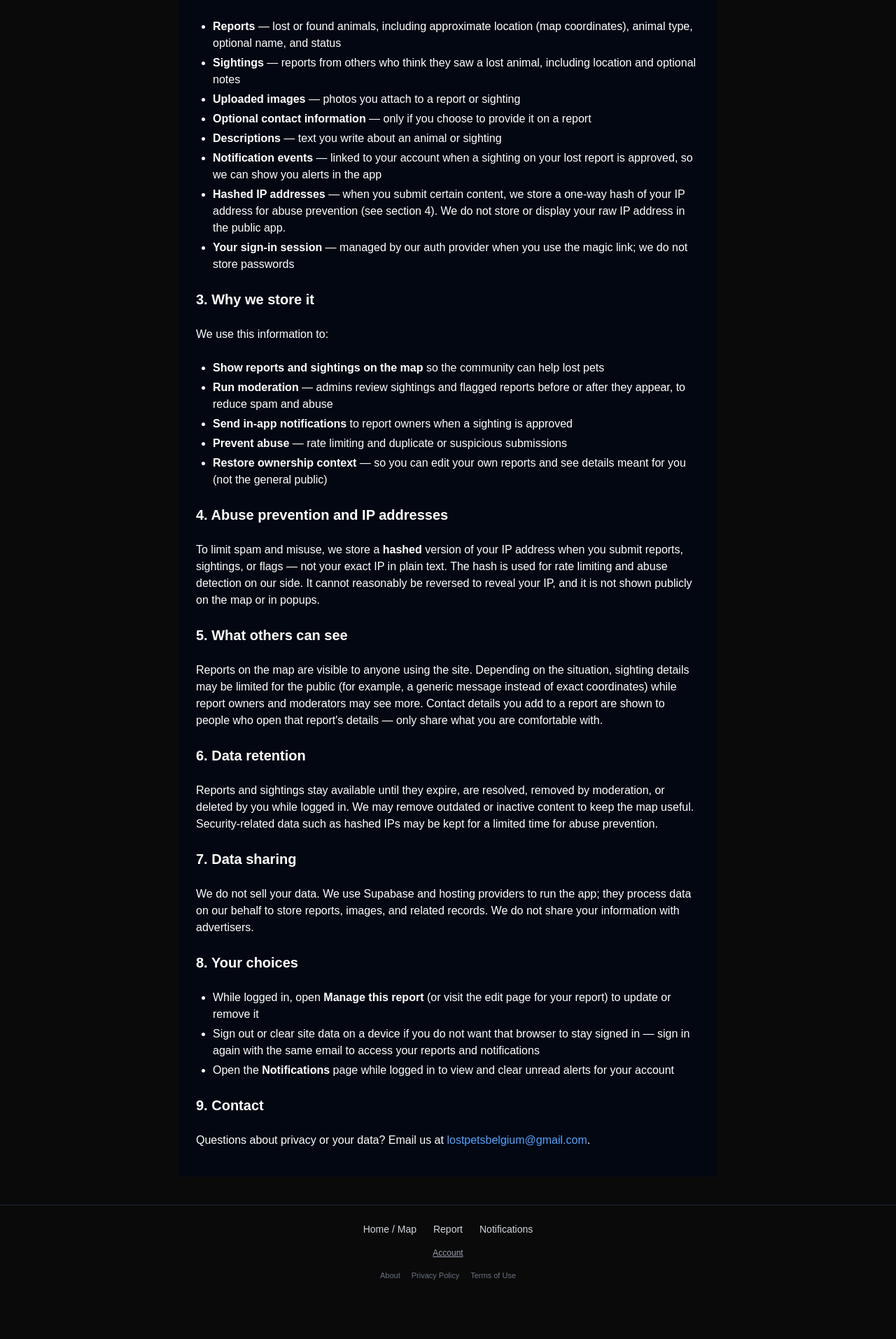
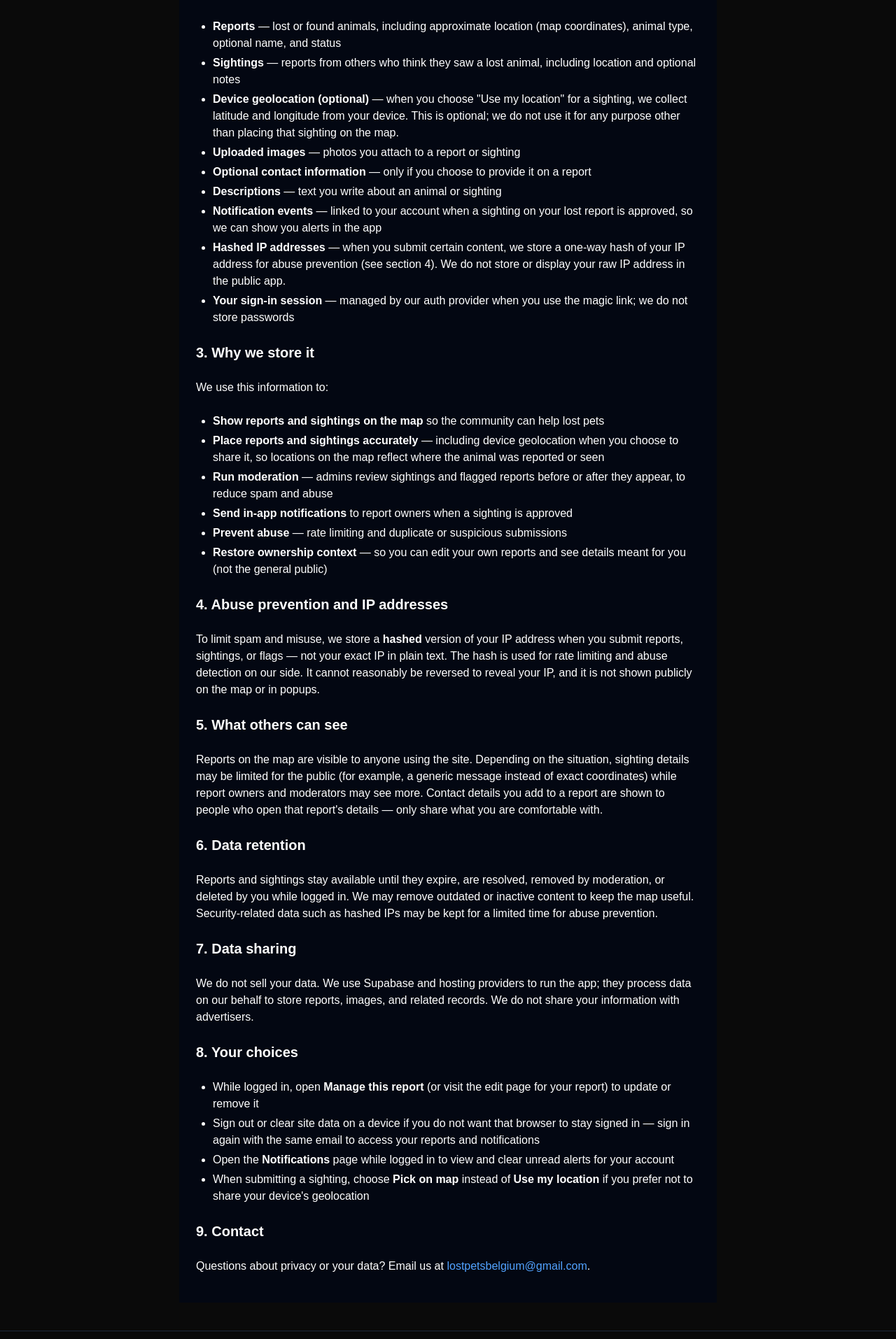
Before and after one commit to jgilis/LostPetsWebsite, a Next.js app: page /privacy in a window 1280 px wide. Shown: the part 486-2400 px from the top of the page at 70% size. Before the commit the page ends 2342 px from the top, so only its background shows below. Built offline with nearby package versions, Linux system fonts and the light colour scheme; no server answers.

Commit message:
update privacy on current geolocation usage

```diff
--- a/app/privacy/page.tsx
+++ b/app/privacy/page.tsx
@@ -34,6 +34,12 @@ export default function PrivacyPolicy() {
           lost animal, including location and optional notes
         </li>
         <li>
+          <strong>Device geolocation (optional)</strong> — when you choose
+          &quot;Use my location&quot; for a sighting, we collect latitude and
+          longitude from your device. This is optional; we do not use it for any
+          purpose other than placing that sighting on the map.
+        </li>
+        <li>
           <strong>Uploaded images</strong> — photos you attach to a report or
           sighting
         </li>
@@ -68,6 +74,11 @@ export default function PrivacyPolicy() {
         <li>
           <strong>Show reports and sightings on the map</strong> so the
           community can help lost pets
+        </li>
+        <li>
+          <strong>Place reports and sightings accurately</strong> — including
+          device geolocation when you choose to share it, so locations on the
+          map reflect where the animal was reported or seen
         </li>
         <li>
           <strong>Run moderation</strong> — admins review sightings and
@@ -137,6 +148,11 @@ export default function PrivacyPolicy() {
           Open the <strong>Notifications</strong> page while logged in to view
           and clear unread alerts for your account
         </li>
+        <li>
+          When submitting a sighting, choose <strong>Pick on map</strong>{" "}
+          instead of <strong>Use my location</strong> if you prefer not to share
+          your device&apos;s geolocation
+        </li>
       </ul>
 
       <h2 className="text-xl font-semibold">9. Contact</h2>
```
